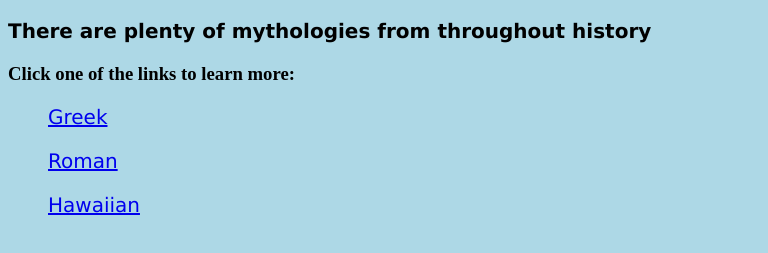
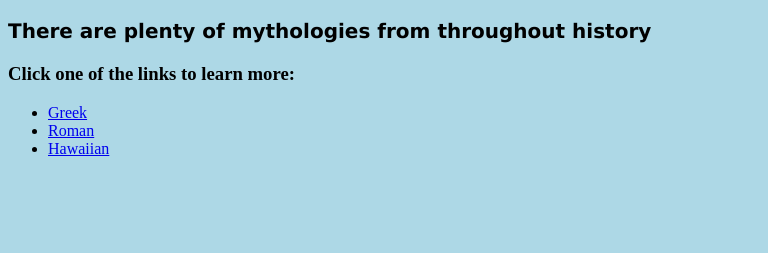
Before and after one commit to jdmar3-comp426/a01-aasmanj, a website: page index.html in a window 1280 px wide. Shown: the part 61-314 px from the top of the page, without its empty margins (0-768 px from the left). Drawn offline with Linux system fonts and the light colour scheme.

Commit message:
fixed errors - whitespace and footer placing

```diff
--- a/index.html
+++ b/index.html
@@ -13,9 +13,9 @@
 		</div>
         <h3>Click one of the links to learn more:</h3>
         <ul>
-            <p><a href="greek.html">Greek</a></p>
-            <p><a href="roman.html">Roman</a></p>
-            <p><a href="hawaiian.html">Hawaiian</a></p>
+            <li><a href="greek.html">Greek</a></li>
+            <li><a href="roman.html">Roman</a></li>
+            <li><a href="hawaiian.html">Hawaiian</a></li>
         </ul>
 	</body>
 </html>
```
Also changed, not shown: greek.html (+3 -4 lines), hawaiian.html (+3 -3 lines), roman.html (+3 -3 lines).
